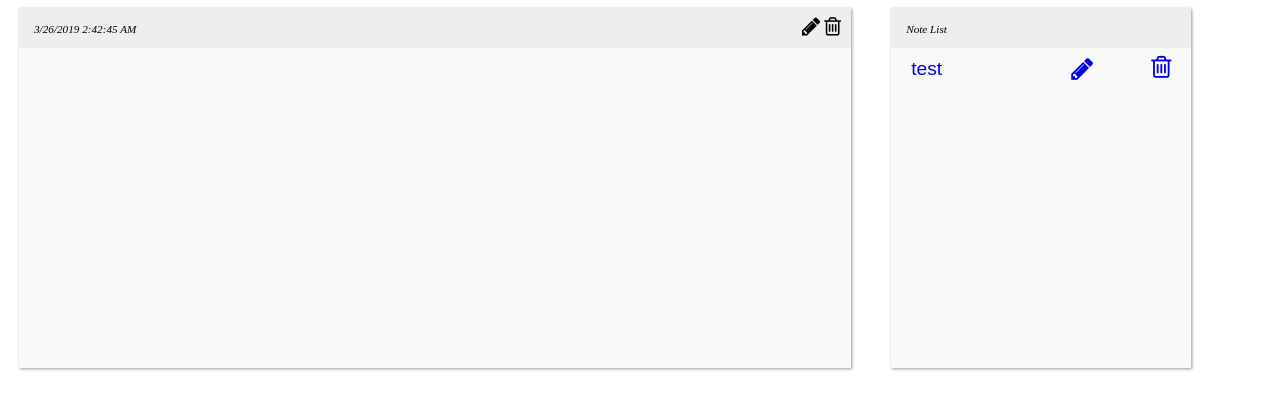
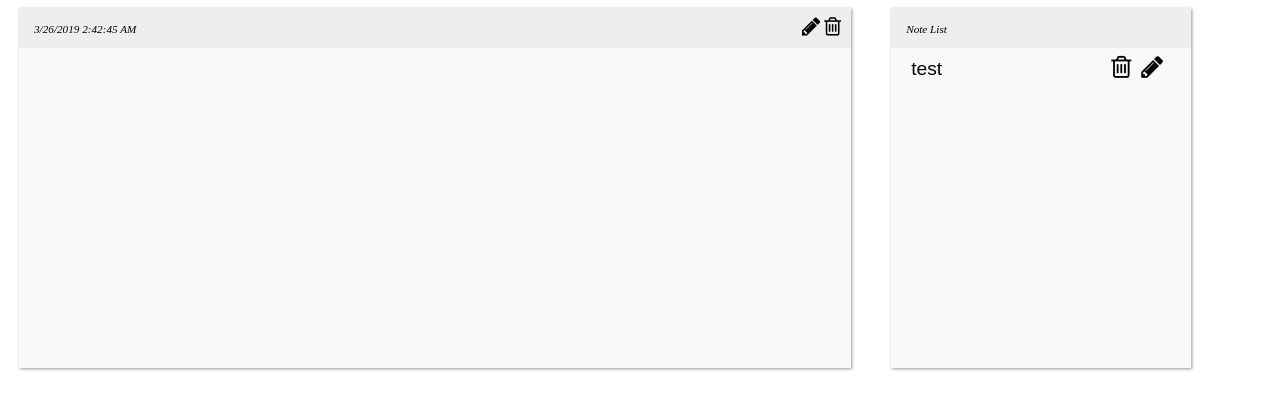
Before and after one commit to BertNik/docs, a PHP site: page / in a window 1280 px wide. Shown: the top 410 px of the page. Run offline with PHP 8.4, Linux system fonts and the light colour scheme; data that the repository does not hold is empty; some libraries are stand-ins or nearby versions.

Commit message:
style changes

```diff
--- a/static/css/custom.css
+++ b/static/css/custom.css
@@ -25,7 +25,7 @@
     position: absolute;
     left: 69%;
     overflow: hidden;
-    min-width: 220px;
+    min-width: 248px;
     width: 28%;
     text-align: left;
     max-width: 300px;
@@ -34,13 +34,14 @@
   float:left;
   padding-right:10px;
   padding-bottom:10px;
-  width: 150px;
+  width: 136px;
 }
-.delete{
+.delete, .edit{
   float:right;
-  padding-right:10px;
+  padding-right:20px;
   padding-bottom:10px;
   width: 10px;
+  cursor: pointer;
 }
 .container{
     position: absolute;
@@ -62,6 +63,9 @@
   font-size: 0.7em;
   font-style: italic;
   color: #000;
+}
+a{
+  color:black
 }
 body > div > div.note_list > span.icons{
   display:none;
```
